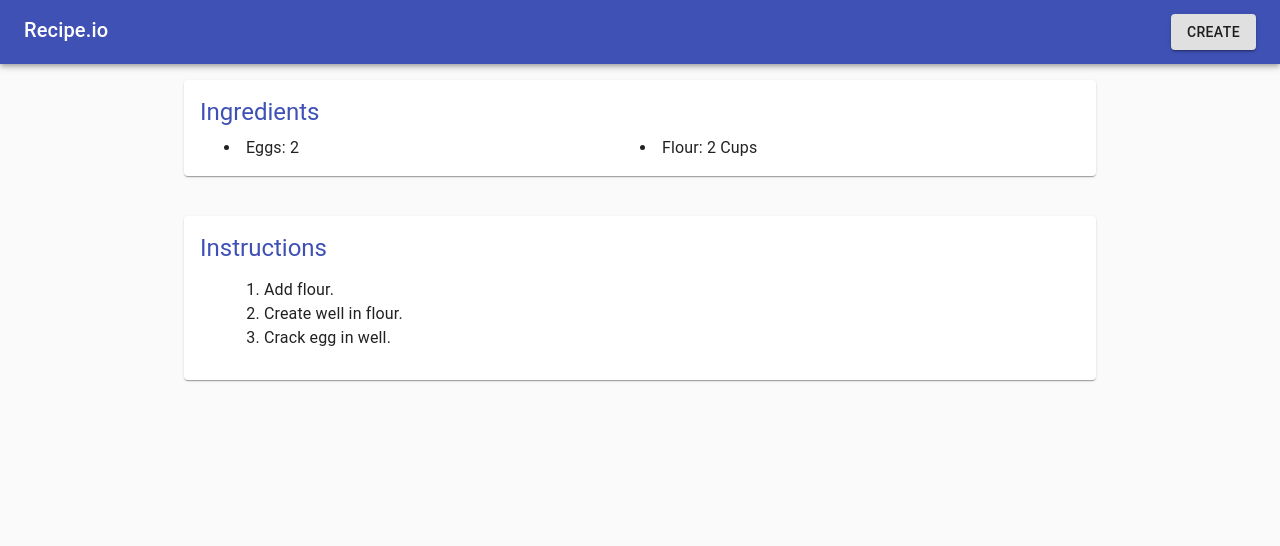
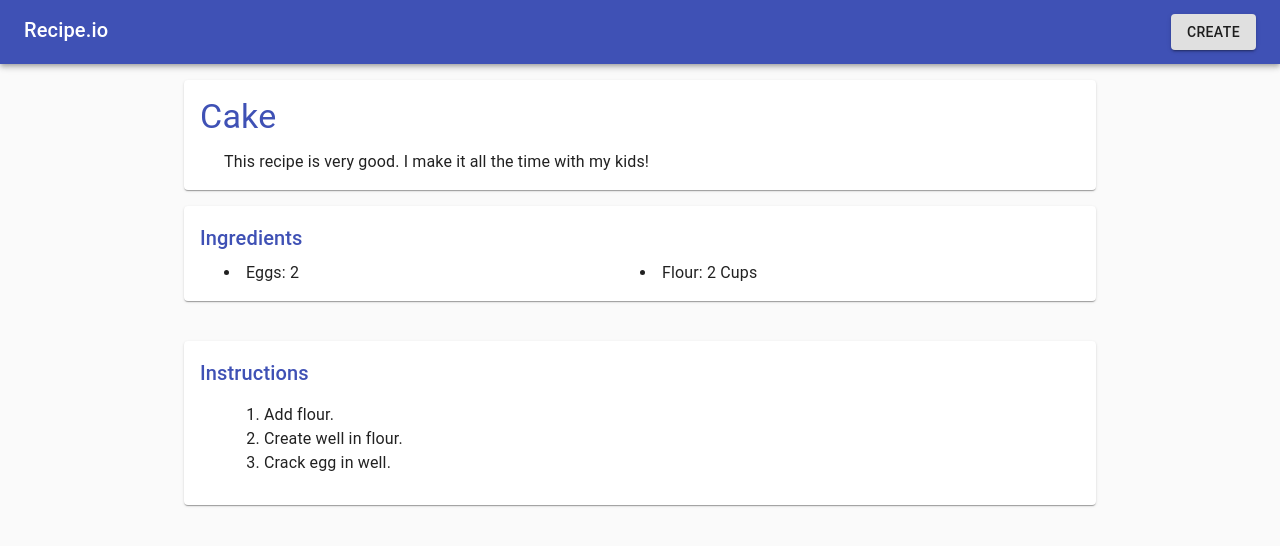
Before and after one commit to thetimmorland/qhacks2020, a React (Create React App) app in the folder web-app/: page /recipe/1 in a window 1280 px wide. Shown: the top 546 px of the page. Built offline with nearby package versions, Linux system fonts and the light colour scheme.

Commit message:
add header and notes section to UI

```diff
--- a/web-app/src/Recipe.js
+++ b/web-app/src/Recipe.js
@@ -15,7 +15,7 @@ import {
 const PaperList = props =>
     <Paper>
         <Box p={2}>
-            <Typography variant="h5" color="primary" gutterBottom>
+            <Typography color="primary" gutterBottom {...props}>
                 {props.header}
             </Typography>
             <Container maxWidth="md">
@@ -28,6 +28,8 @@ export default function Recipe() {
     let { recipeId } = useParams()
 
     const [recipe, setRecipe] = useState({
+        name: "Cake",
+        notes: "This recipe is very good. I make it all the time with my kids!",
         ingredients: [
             { name: "Eggs", amount: 2, unit: "" },
             { name: "Flour", amount: 2, unit: "Cups" },
@@ -37,7 +39,6 @@ export default function Recipe() {
             "Create well in flour.",
             "Crack egg in well.",
         ],
-        notes: "This recipe is very good. I make it all the time with my kids!"
     })
 
     return (
@@ -45,7 +46,14 @@ export default function Recipe() {
             <Container maxWidth="md">
                 <Grid container direction="column" spacing={2}>
                     <Grid item>
-                        <PaperList header="Ingredients">
+                        <PaperList header={recipe.name} variant="h4">
+                            <Typography>
+                                {recipe.notes}
+                            </Typography>
+                        </PaperList>
+                    </Grid>
+                    <Grid item>
+                        <PaperList header="Ingredients" variant="h6">
                             <Grid container>
                                 {recipe.ingredients.map(ingredient =>
                                     <Grid item xs={12} sm={6}>
@@ -58,7 +66,7 @@ export default function Recipe() {
                         </PaperList>
                     </Grid>
                     <Grid item>
-                        <PaperList header="Instructions">
+                        <PaperList header="Instructions" variant="h6">
                             <ol>
                                 {recipe.instructions.map(instruction =>
                                     <Typography>
```
